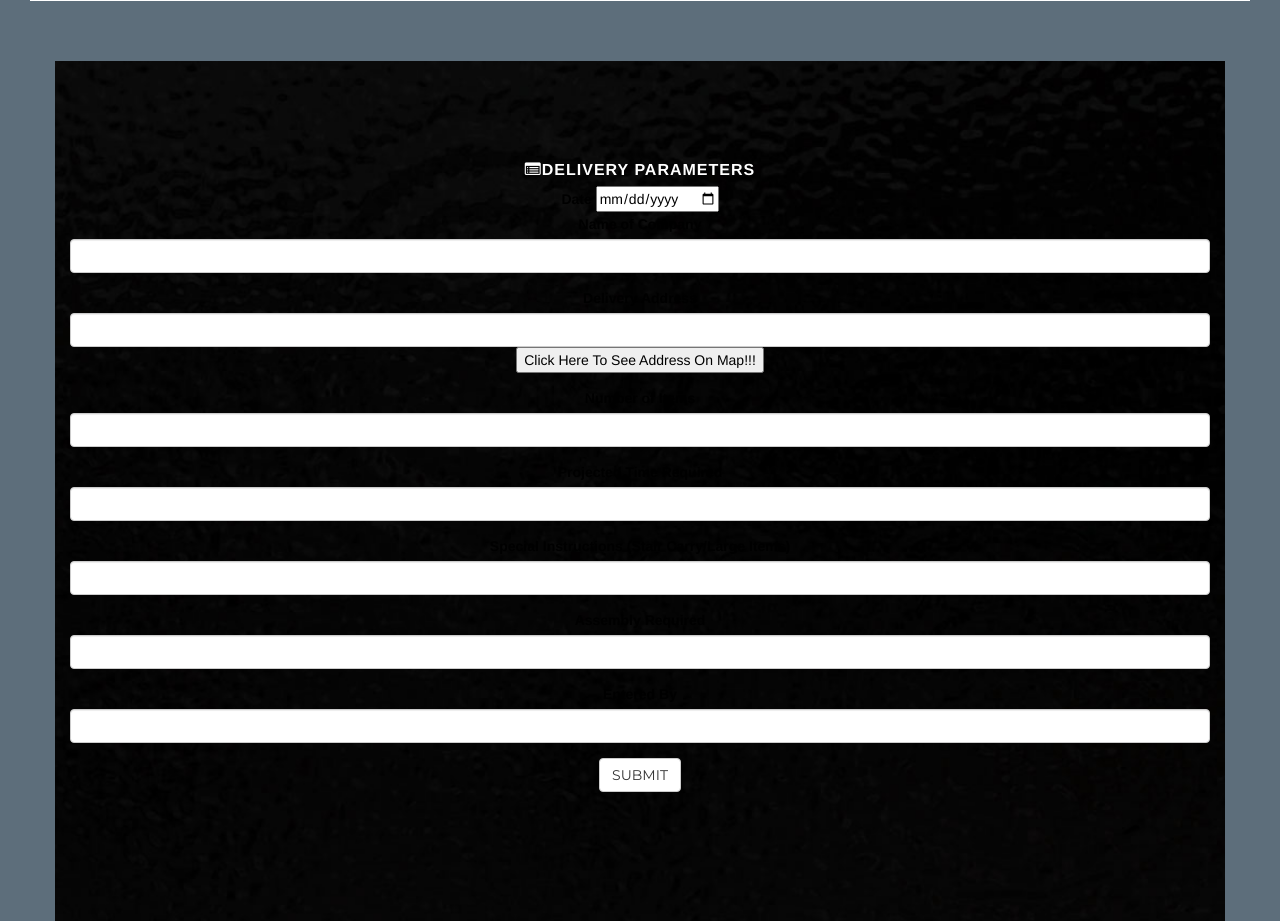
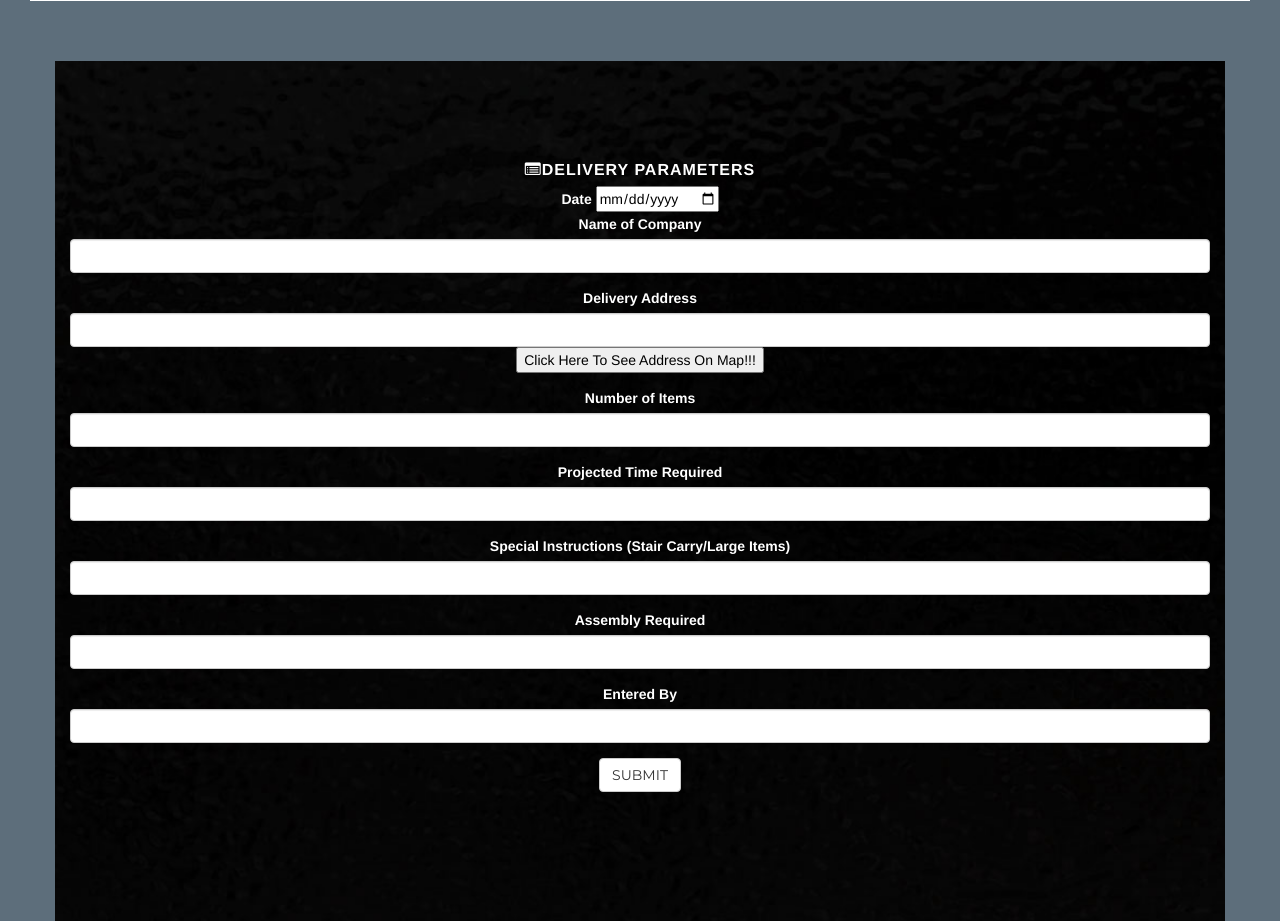
Before and after one commit to skurtz92/FurnitureScheduler-, a PHP site: page / in a window 1280 px wide. Shown: the part 1790-2711 px from the top of the page. Run offline with PHP 8.4, Linux system fonts and the light colour scheme; some libraries are stand-ins or nearby versions.

Commit message:
changed color of form labels

```diff
--- a/assets/grayscale.css
+++ b/assets/grayscale.css
@@ -350,3 +350,7 @@ body {
   background-color: white;
   padding: 20px;
 }
+
+label {
+  color: white;
+}
```
